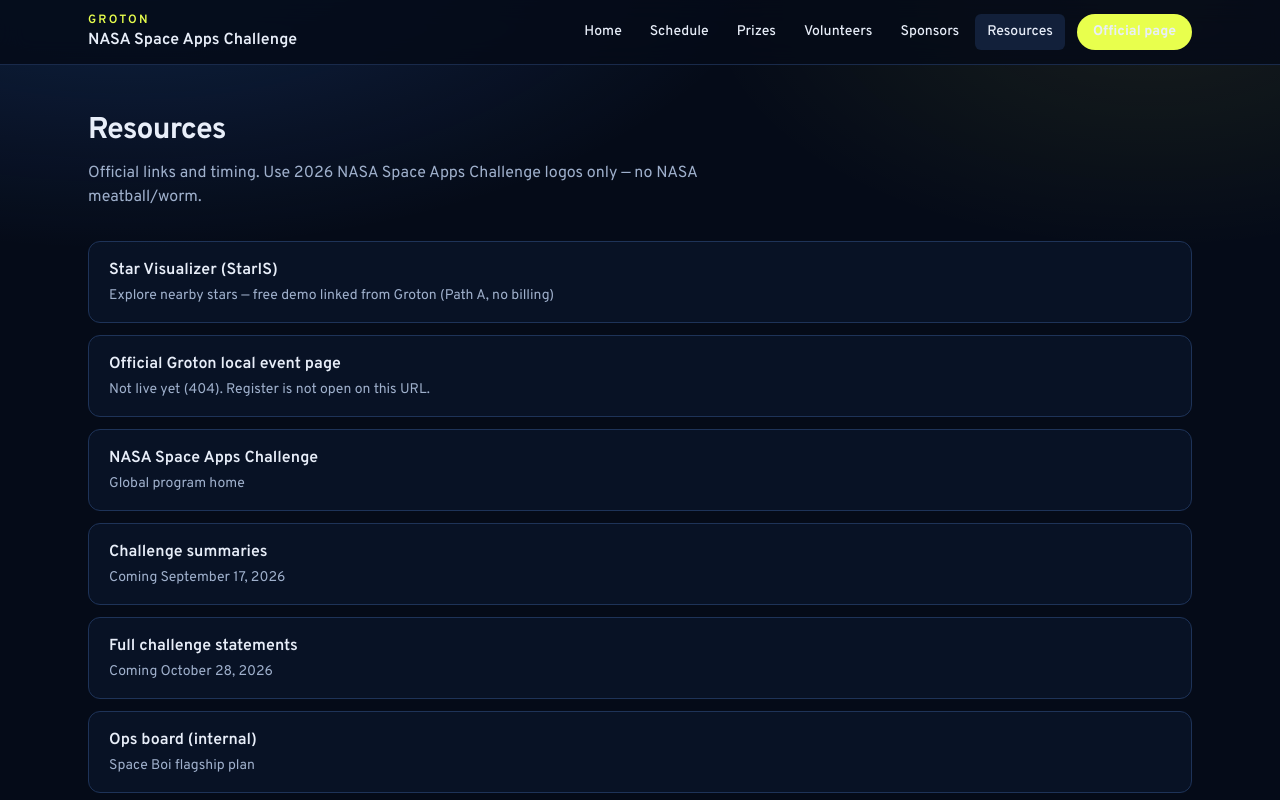
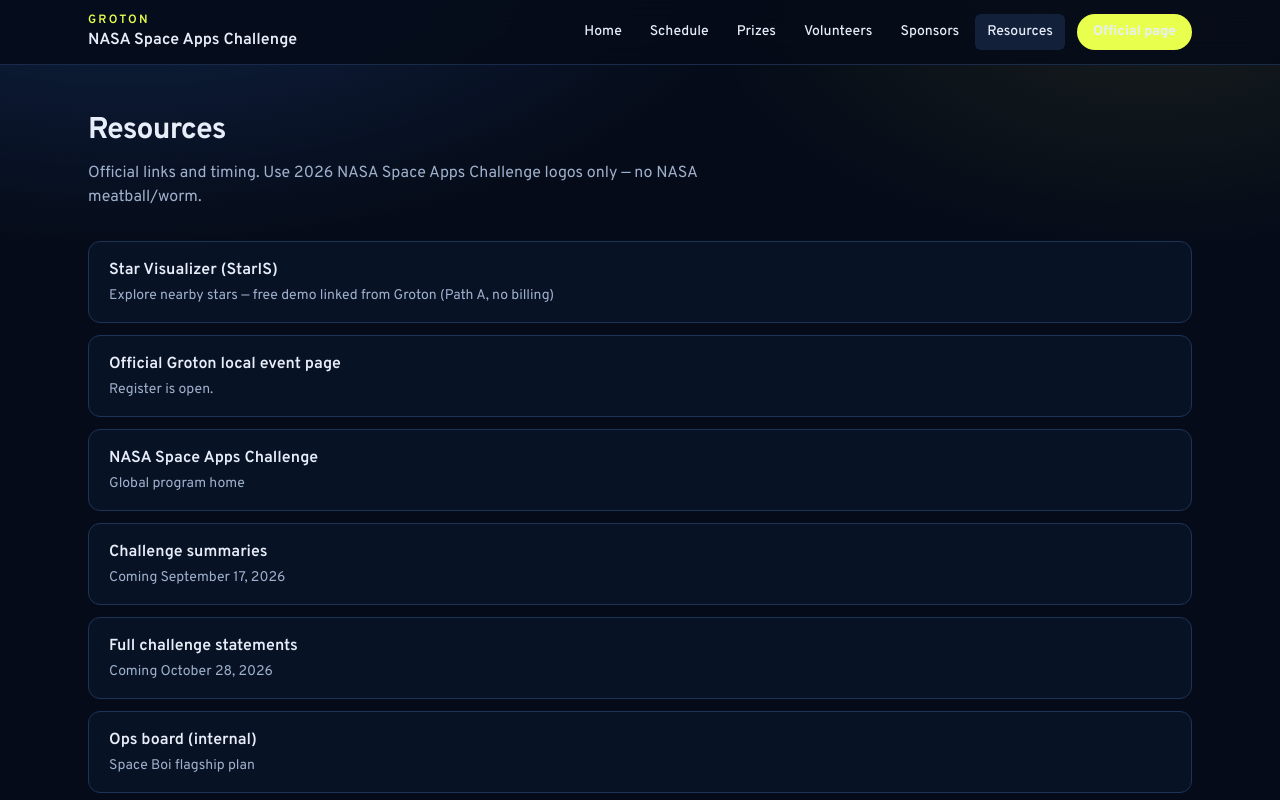
Before and after one commit to caradmico/space-apps-groton, a Next.js app: page /resources in a window 1280 px wide. Shown: the top 800 px of the page. Built offline with nearby package versions, Linux system fonts and the light colour scheme.

Commit message:
space: resources note — official Groton register is open

```diff
--- a/src/app/resources/page.tsx
+++ b/src/app/resources/page.tsx
@@ -4,7 +4,7 @@ export const metadata: Metadata = { title: "Resources" };
 
 const links = [
   { label: "Star Visualizer (StarIS)", href: "https://staris-b01f2.firebaseapp.com/", note: "Explore nearby stars — free demo linked from Groton (Path A, no billing)" },
-  { label: "Official Groton local event page", href: "https://www.spaceappschallenge.org/2026/local-events/groton", note: "Not live yet (404). Register is not open on this URL." },
+  { label: "Official Groton local event page", href: "https://www.spaceappschallenge.org/2026/local-events/groton", note: "Register is open." },
   { label: "NASA Space Apps Challenge", href: "https://www.spaceappschallenge.org/", note: "Global program home" },
   { label: "Challenge summaries", href: "https://www.spaceappschallenge.org/", note: "Coming September 17, 2026" },
   { label: "Full challenge statements", href: "https://www.spaceappschallenge.org/", note: "Coming October 28, 2026" },
```
